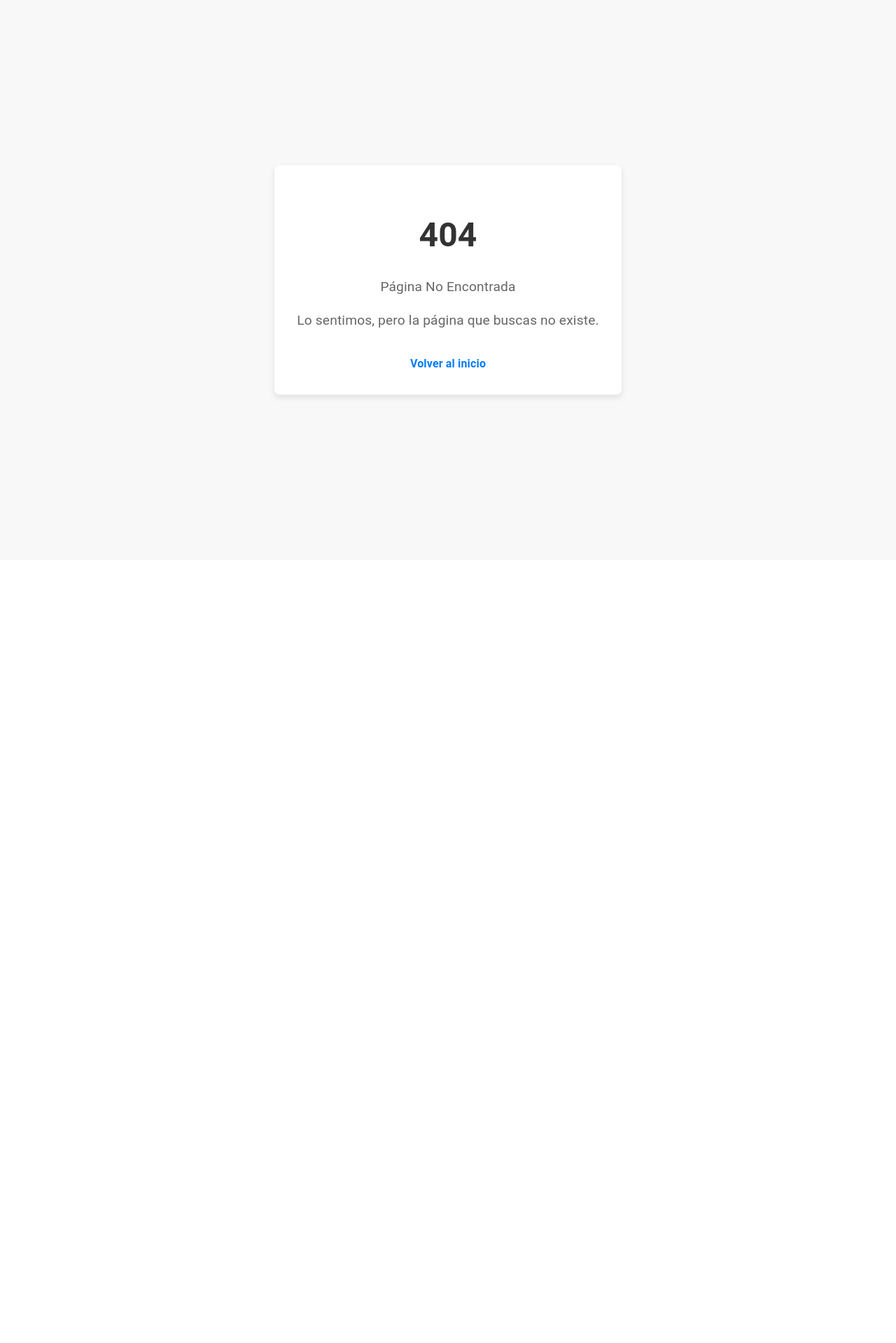
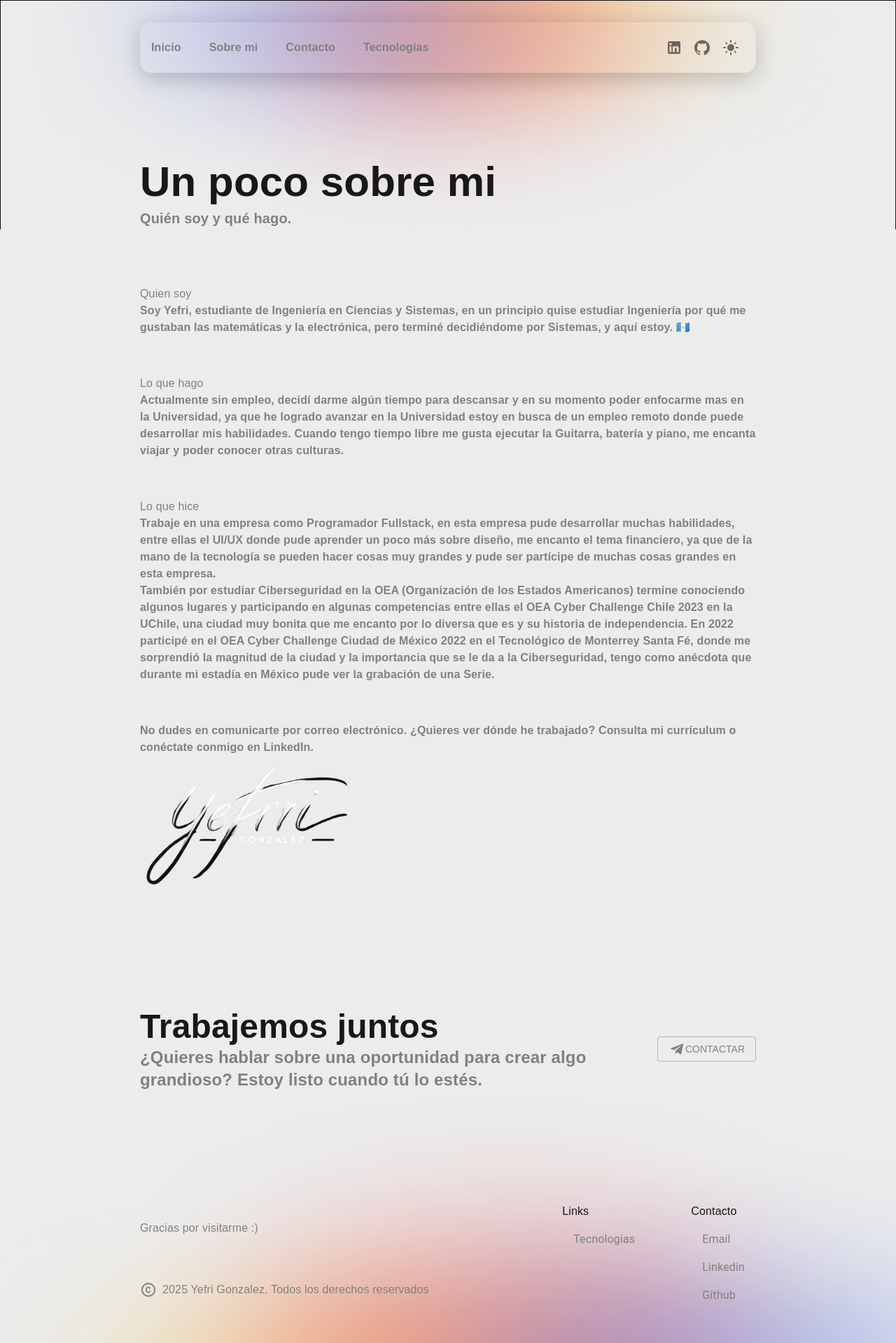
Before and after one commit to YefriGonzalez/site, a React (Vite) app: page /site/aboutme in a window 1280 px wide. Before the commit this address had no page. Shown: the whole page at 70% size. Before the commit the page ends 800 px from the top, so only its background shows below. Built offline with nearby package versions, Linux system fonts and the light colour scheme.

Commit message:
Fix base url

```diff
--- a/index.html
+++ b/index.html
@@ -4,7 +4,7 @@
     <meta charset="UTF-8" />
     <link rel="icon" type="image/svg+xml" href="/coding.svg" />
     <meta name="viewport" content="width=device-width, initial-scale=1.0" />
-    <title>Yefri González</title>
+    <title>Yefri </></title>
   </head>
   <body>
     <div id="root"></div>
--- a/src/App.jsx
+++ b/src/App.jsx
@@ -31,7 +31,7 @@ function App() {
           <ThemeProvider theme={ThemeApp(theme)}>
             <Suspense fallback={<LoadingPage />}>
               <Routes>
-                <Route path="/" element={<Home />} />
+                <Route path="/site/" element={<Home />} />
                 {dashboardRoutes()}
                 <Route path="*" element={<NotFound />} />
               </Routes>
--- a/src/Components/Experience.jsx
+++ b/src/Components/Experience.jsx
@@ -24,7 +24,7 @@ export const Experience = ({ paddingLateral }) => {
         "SQL Server",
         "Docker",
       ],
-      logo: "/images/coope.png",
+      logo: "/site/images/coope.png",
       width: paddingLateral == 25 ? 900 : 225,
       height: 100,
       style: { filter: theme === "light" ? "invert(1)" : "" },
@@ -36,7 +36,7 @@ export const Experience = ({ paddingLateral }) => {
       description:
         "Diseño y desarrollo de aplicaciones web utilizando Angular y Laravel.",
       technologies: ["Angular", "Laravel", "MySQL", "Docker"],
-      logo: "/images/sigel.png",
+      logo: "/site/images/sigel.png",
       width: paddingLateral == 25 ? 500 : 200,
       height: 350,
       style: { filter: theme === "dark" ? "invert(1) grayscale(1)" : "" },
--- a/src/Components/Footer.jsx
+++ b/src/Components/Footer.jsx
@@ -7,7 +7,7 @@ export const Footer = ({ paddingLateral, viewContact = true }) => {
   return (
     <Box
       sx={{
-        backgroundImage: 'url("/images/Background_Gradient_footer.png")',
+        backgroundImage: 'url("/site/images/Background_Gradient_footer.png")',
         minHeight: "40vh",
         marginTop: 20,
         paddingBottom: 5,
@@ -96,7 +96,7 @@ export const Footer = ({ paddingLateral, viewContact = true }) => {
               <List>
                 <ListItem
                   sx={{ color: "primary.main", cursor: "pointer" }}
-                  onClick={() => navigate("/stack")}
+                  onClick={() => navigate("/site/stack")}
                 >
                   Tecnologias
                 </ListItem>
--- a/src/Components/Header.jsx
+++ b/src/Components/Header.jsx
@@ -39,16 +39,16 @@ export const Header = ({
   };
 
   const pages = [
-    { name: "Inicio", path: "/" },
-    { name: "Sobre mi", path: "/aboutme" },
-    { name: "Contacto", path: "/contact" },
-    { name: "Tecnologias", path: "/stack" },
+    { name: "Inicio", path: "/site/" },
+    { name: "Sobre mi", path: "/site/aboutme" },
+    { name: "Contacto", path: "/site/contact" },
+    { name: "Tecnologias", path: "/site/stack" },
   ];
 
   return (
     <Box
       sx={{
-        backgroundImage: 'url("/images/Background_Gradient.png")',
+        backgroundImage: 'url("/site/images/Background_Gradient.png")',
         backgroundSize: "cover",
         minHeight: "20vh",
         width: "100%",
@@ -210,7 +210,7 @@ export const Header = ({
             </Box>
             <Avatar
               alt="Tu Nombre"
-              src="/images/profile.jpg"
+              src="/site/images/profile.jpg"
               sx={{
                 width: 300,
                 height: 300,
--- a/src/Pages/NotProtected/AboutMe.jsx
+++ b/src/Pages/NotProtected/AboutMe.jsx
@@ -80,7 +80,7 @@ const AboutMe = () => {
             he trabajado? Consulta mi currículum o conéctate conmigo en
             LinkedIn.
           </Typography>
-          <img src="/firma2.png" style={{width:'20rem',height:'12rem'}} />
+          <img src="/site/firma2.png" style={{width:'20rem',height:'12rem'}} />
         </Box>
 
 
--- a/src/Routes/dashboard.routes.jsx
+++ b/src/Routes/dashboard.routes.jsx
@@ -3,15 +3,15 @@ import { Route } from "react-router";
 
 const routes = [
   {
-    path: "/contact",
+    path: "/site/contact",
     element: lazy(() => import("../Pages/NotProtected/Contact")),
   },
   {
-    path: "/aboutme",
+    path: "/site/aboutme",
     element: lazy(() => import("../Pages/NotProtected/AboutMe")),
   },
   {
-    path: "/stack",
+    path: "/site/stack",
     element: lazy(() => import("../Pages/NotProtected/Stack")),
   },
 ];
--- a/vite.config.js
+++ b/vite.config.js
@@ -1,9 +1,10 @@
 import { defineConfig } from "vite";
 import react from "@vitejs/plugin-react";
-import path, { dirname } from "path";
+import path from "path";
 
 export default defineConfig({
   plugins: [react()],
+   base: "/site/",
   resolve: {
     alias: {
       "@components": path.resolve(__dirname, "src/Components/index"),
@@ -12,5 +13,4 @@ export default defineConfig({
     },
   },
   publicDir: "./src/assets",
-  base:'/site/'
 });
```
